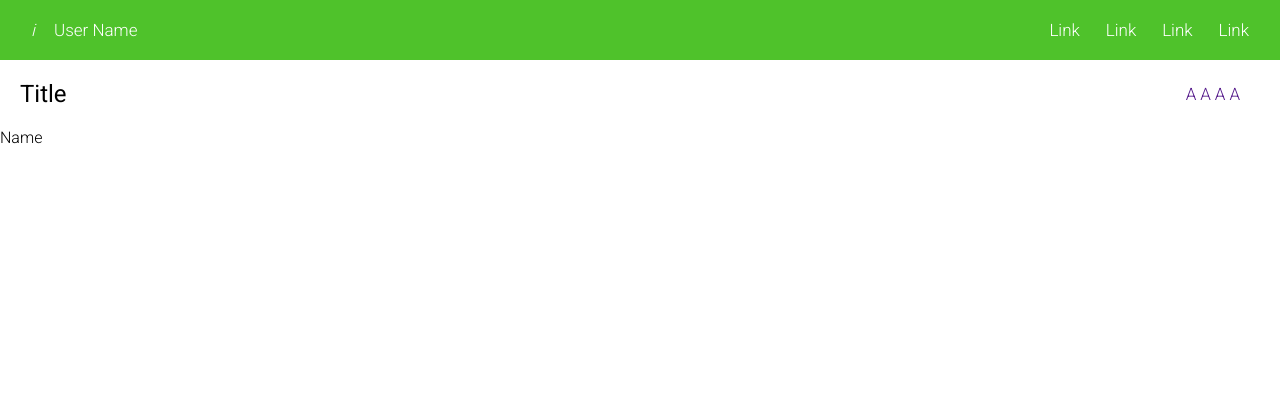
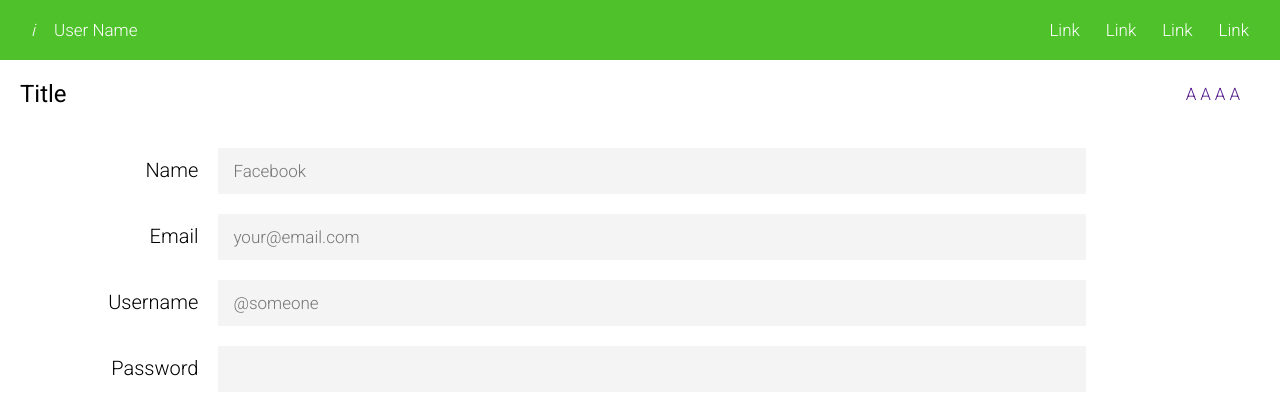
Before and after one commit to mhernandes/keyguard, a PHP site: page /u/index.php in a window 1280 px wide. Shown: the top 415 px of the page. Run offline with PHP 8.4, Linux system fonts and the light colour scheme.

Commit message:
fix create

```diff
--- a/u/index.php
+++ b/u/index.php
@@ -10,7 +10,16 @@
 <section class="create">
 	<form action="" class="create__form">
 		<label for="" class="create__form_label">Name</label>
-		<input type="text" class="create__form_input" name="" placeholder="" id="">
+		<input type="text" class="create__form_input" name="" placeholder="Facebook" id="">
+
+		<label for="" class="create__form_label">Email</label>
+		<input type="text" class="create__form_input" name="" placeholder="your@email.com" id="">
+
+		<label for="" class="create__form_label">Username</label>
+		<input type="text" class="create__form_input" name="" placeholder="@someone" id="">
+
+		<label for="" class="create__form_label">Password</label>
+		<input type="password" class="create__form_input" name="" id="">
 	</form>
 </section>
 
```
Also changed, not shown: dev/scss/pages/new/new.scss (+20 -0 lines), assets/css/main.css.
